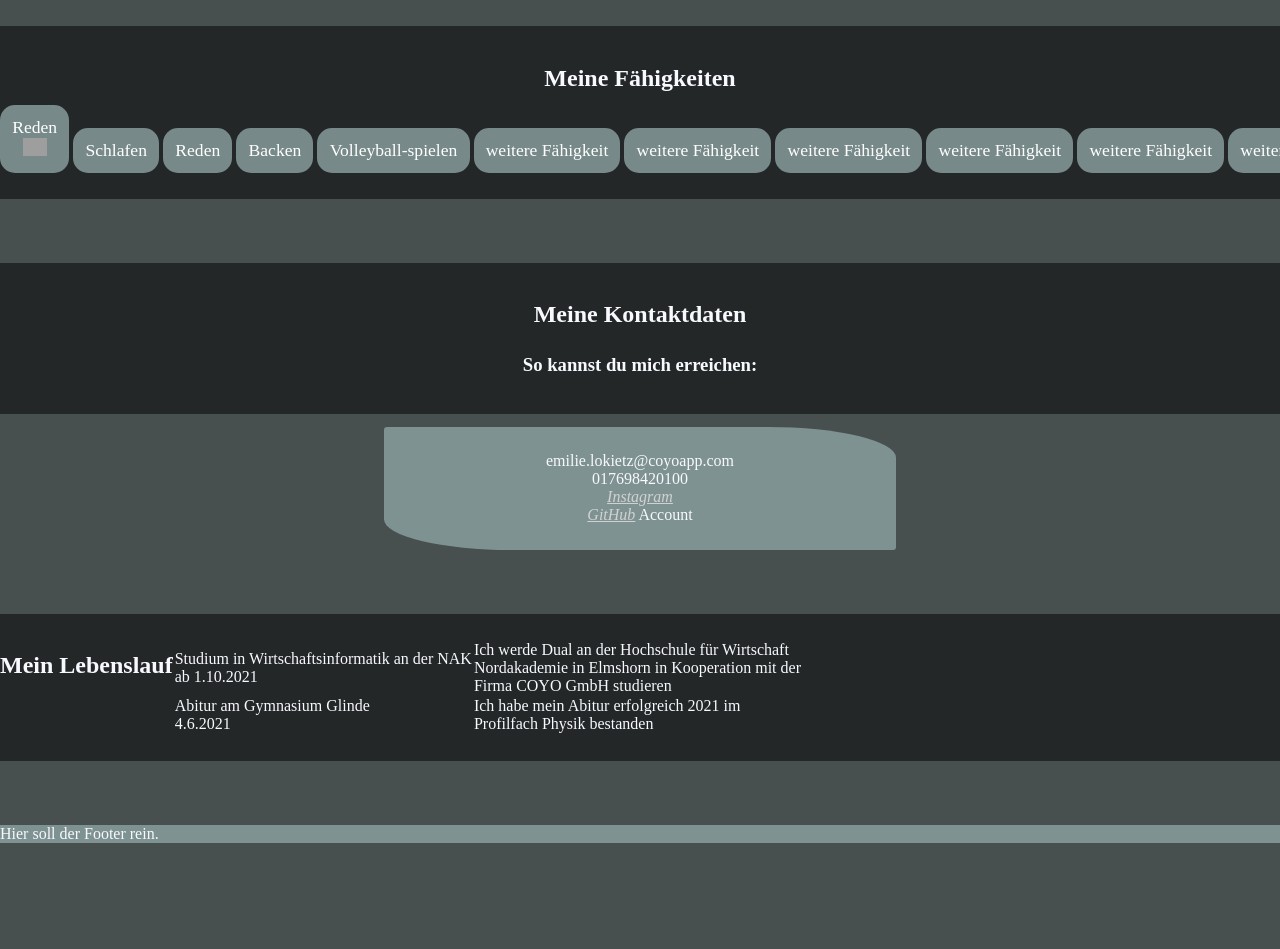
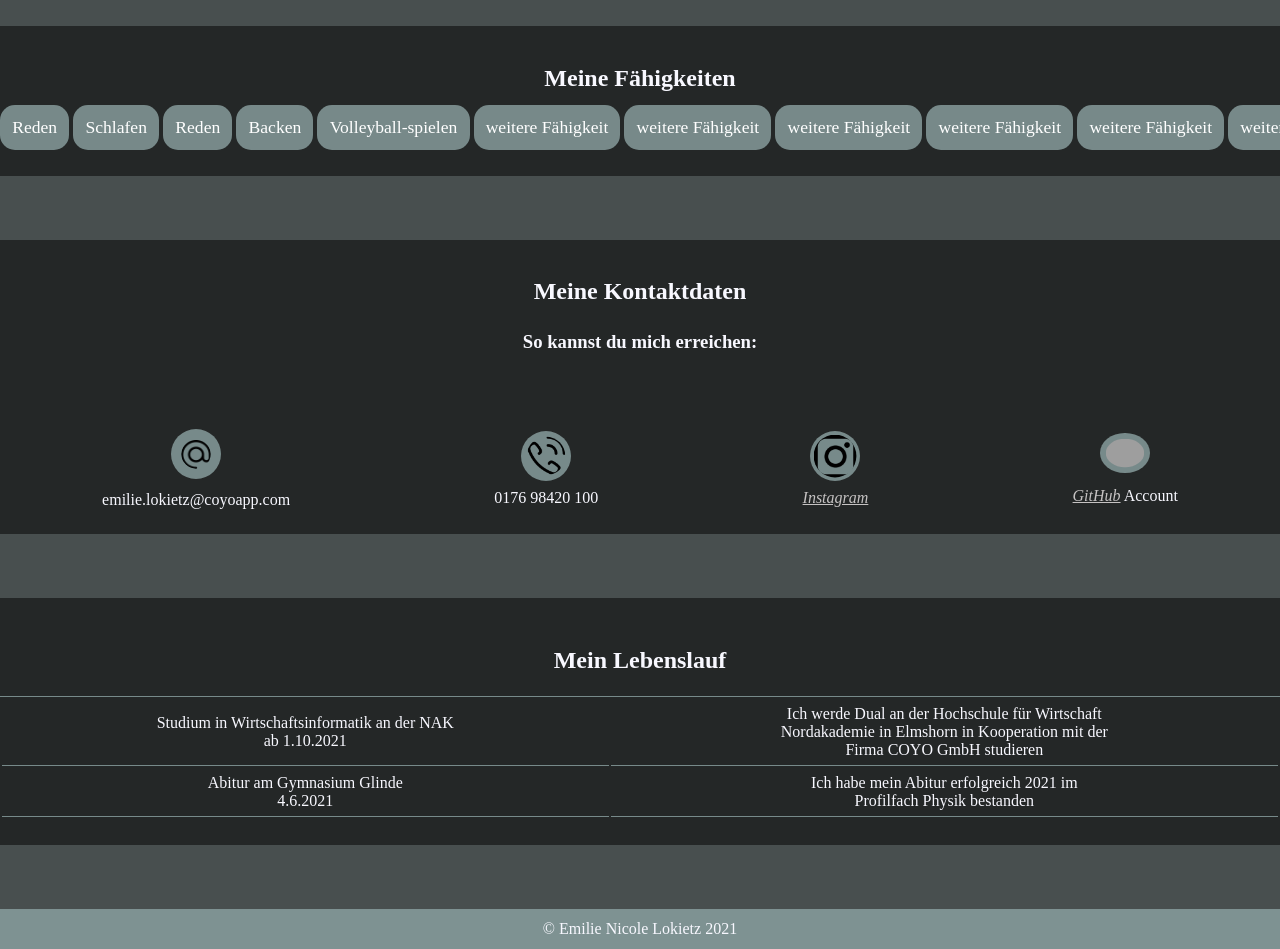
Before and after one commit to emilielokietz/personal-website, a plain HTML site: page index.html in a window 1280 px wide. Shown: the part 1440-2389 px from the top of the page. Before the commit the page ends 2283 px from the top, so only its background shows below. Drawn offline with Linux system fonts and the light colour scheme; grey boxes are pictures that could not be loaded.

Commit message:
finished stylesheet

```diff
--- a/index.html
+++ b/index.html
@@ -23,7 +23,7 @@
     </header>
 
     <section class="bild abstand">
-        <img src="/emilie2.jpg" alt="Foto von Emilie" width="100%">
+        <img src="emilie2.jpg" alt="Foto von Emilie" width="100%">
 
     </section>
 
@@ -55,10 +55,9 @@
     <section class="fähigkeiten abstand">
         <h2>Meine Fähigkeiten</h2>
         <ul>
-            <li class="test">
-                <p>Reden</p>
-                <img src="https://cdn.pixabay.com/photo/2012/04/05/01/18/lips-25601_960_720.png" height="18px">
-            </li>
+            <li class="test"> Reden
+                <!-- <p>Reden</p> -->
+                <!--<img src="https://cdn.pixabay.com/photo/2012/04/05/01/18/lips-25601_960_720.png" height="18px">-->
             </li>
             <li>Schlafen</li>
             <li>Reden</li>
@@ -73,19 +72,35 @@
         </ul>
     </section>
 
-    <section class="kontakt">
-        <div class="abstand">
-            <h2 id=" kon"> Meine Kontaktdaten</h2>
-            <h3>So kannst du mich erreichen:</h3>
+    <section class="kontakt abstand">
+
+        <h2 id="kon"> Meine Kontaktdaten</h2>
+        <h3>So kannst du mich erreichen:</h3>
+        <div class="pelemente">
+
+            <div class="mail">
+                <img src="mail.png" alt="Mail Logo" width="20px">
+                <p>emilie.lokietz@coyoapp.com</p>
+            </div>
+
+            <div class="tele">
+                <img src="anruf.png" alt="Icon vom Telefon" width="20px">
+                <p>0176 98420 100</p>
+            </div>
+
+            <div class="insta">
+                <img src="instagram-logo.png" alt="instagram" width="20px">
+                <p><a href="https://www.instagram.com/emilielo_426/"><em>Instagram</em> </a></p>
+            </div>
+
+            <div class="git">
+                <img src="https://upload.wikimedia.org/wikipedia/commons/9/95/Font_Awesome_5_brands_github.svg"
+                    alt="github logo" width="20px">
+                <p><a href="https://github.com"><em>GitHub</em></a> Account</p>
+            </div>
+
+
         </div>
-        <p>
-            emilie.lokietz@coyoapp.com <br>
-            017698420100 <br>
-
-            <a href="instagram.com/emilielo_426"><em>Instagram</em> </a><br>
-            <!-- Ich habe bewusst kein Link hinzugefügt, weil man dann in meinem Profil wäre und alles an ihm machen hätte können-->
-            <a href="https://github.com"><em>GitHub</em></a> Account
-        </p>
     </section>
 
     <section class="lebenslauf abstand">
@@ -109,7 +124,8 @@
 
     <section>
         <footer>
-            <p>Hier soll der Footer rein.</p>
+
+            <p> &copy Emilie Nicole Lokietz 2021</p>
         </footer>
     </section>
 
--- a/stylesheet.css
+++ b/stylesheet.css
@@ -53,13 +53,12 @@ section {
     background-color: rgba(0,0,0,0.5);
     padding: 2% 0%;
 
-
-
 }
 
 footer {
     background-color: rgba(140, 163, 163, 0.8);
     width: 100%;
+    height: 40px;
 }
 
 .ich {
@@ -140,35 +139,73 @@ h2, h3 {
   flex-direction: column;
 }
 
-.kontakt  {
+
+
+.kontakt {
     display: flex;
-    flex-direction:column;
+    flex-direction: column;
+}
+
+.kontakt h3 {
+    margin-bottom: 5%;
+}
+
+
+.kontakt div {
+    display: flex;
+    justify-content: space-around;
+}
+
+.kontakt div div {
+    display:flex;
+    flex-direction: column;
     align-items: center;
 
 }
 
-.kontakt .abstand {
-    width: 100%;
-    margin-bottom: 1%;
+.mail img, .tele img, .insta img, .git img{
+    width: 50px;
+    background-color: rgba(140, 163, 163, 0.8);
+    padding: 5.5%;
+    margin-bottom: 6%;
+    border-radius: 100%;
 }
 
-
-.kontakt p {
-    text-align: center;
-    background-color: rgba(140, 163, 163, 0.8);
-    width: 40%;
-    padding: 2%;
-    border-radius: 3px 25%;
-
-    margin-bottom: 5%;
-
-}
 
 em {
     color: rgba(223, 219, 219, 0.863);
     text-decoration: underline;
 }
 
+
 em:hover {
     color: rgb(248, 248, 248);
 }
+
+
+footer {
+    display: flex;
+    justify-content: center;
+    align-items: center;
+
+}
+
+.lebenslauf {
+    display: flex;
+    flex-direction: column;
+    text-align: center;
+}
+
+.lebenslauf h2 {
+    margin: 10px;
+}
+
+table td {
+    border-bottom: 1px solid rgba(140, 163, 163, 0.8);
+    padding: 6px 0px;
+}
+
+table {
+    border-top: 1px solid rgba(140, 163, 163, 0.8);
+
+}
```
Also changed, not shown: anruf.png (added), instagram-logo.png (added), mail.png (added).
